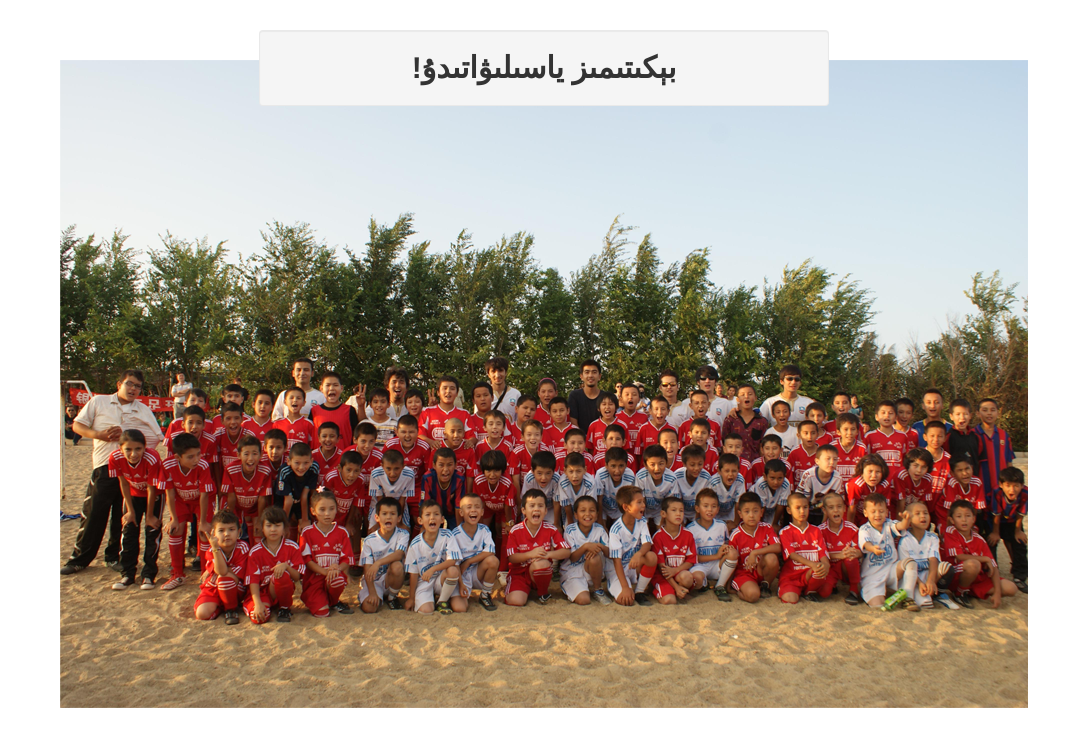
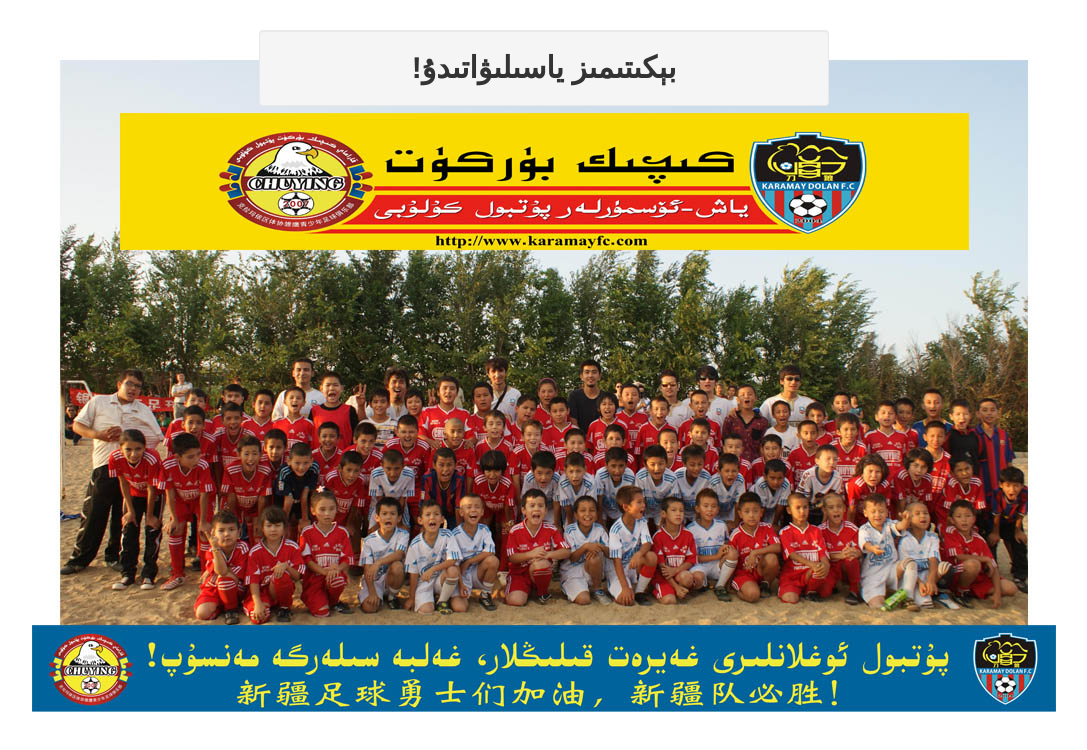
Before and after one commit to burkut/burkut.github.com, a plain HTML site: page index.html in a window 1280 px wide. Shown: the whole page, without its empty margins (96-1183 px from the left). Drawn offline with Linux system fonts and the light colour scheme; a web font is replaced by a local one.

Commit message:
background changed

```diff
--- a/index.html
+++ b/index.html
@@ -21,7 +21,7 @@
 		body {
 		        padding-top: 30px;
 		        padding-bottom: 10px;
-				background:#ffffff url(static/img/bg.png) no-repeat fixed top;
+				background:#ffffff url(static/img/bg.jpg) no-repeat fixed top;
 		}
 		</style>
 
```
Also changed, not shown: static/img/bg.jpg (added).
